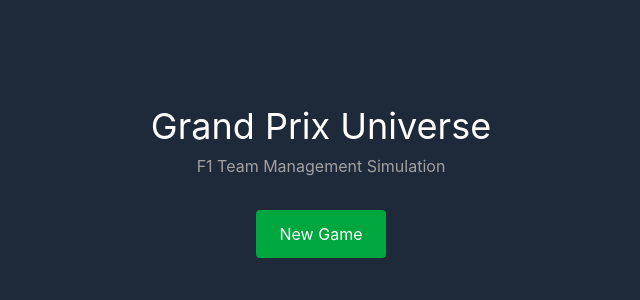
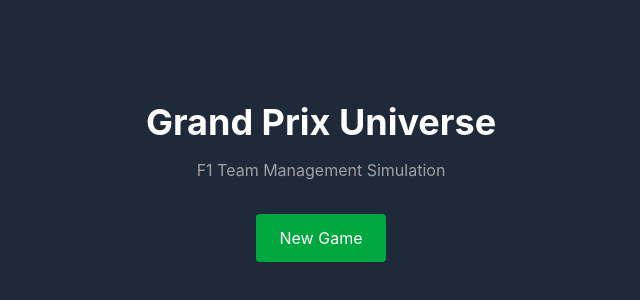
Before and after one commit to wpinrui/grand-prix-universe, a React (Vite) app: page / in a window 1280 px wide. Shown: the part 218-518 px from the top of the page, without its empty margins (319-959 px from the left). Built offline with nearby package versions, Linux system fonts and the light colour scheme.

Commit message:
fix: add missing text colors to TitleScreen and GameScreen headings

```diff
--- a/src/renderer/screens/GameScreen.tsx
+++ b/src/renderer/screens/GameScreen.tsx
@@ -1,8 +1,8 @@
 export function GameScreen() {
   return (
     <div className="game-screen flex flex-col items-center justify-center w-full min-h-screen bg-gray-800">
-      <h1>Game</h1>
-      <p>Main game UI will go here (Phase 4)</p>
+      <h1 className="text-2xl font-bold text-white">Game</h1>
+      <p className="text-gray-400">Main game UI will go here (Phase 4)</p>
     </div>
   );
 }
--- a/src/renderer/screens/TitleScreen.tsx
+++ b/src/renderer/screens/TitleScreen.tsx
@@ -6,8 +6,8 @@ export function TitleScreen() {
 
   return (
     <div className="title-screen flex flex-col items-center justify-center w-full min-h-screen bg-gray-800">
-      <h1>Grand Prix Universe</h1>
-      <p>F1 Team Management Simulation</p>
+      <h1 className="text-4xl font-bold text-white">Grand Prix Universe</h1>
+      <p className="text-gray-300 mt-2">F1 Team Management Simulation</p>
       <div className="menu mt-8">
         <button
           type="button"
```
